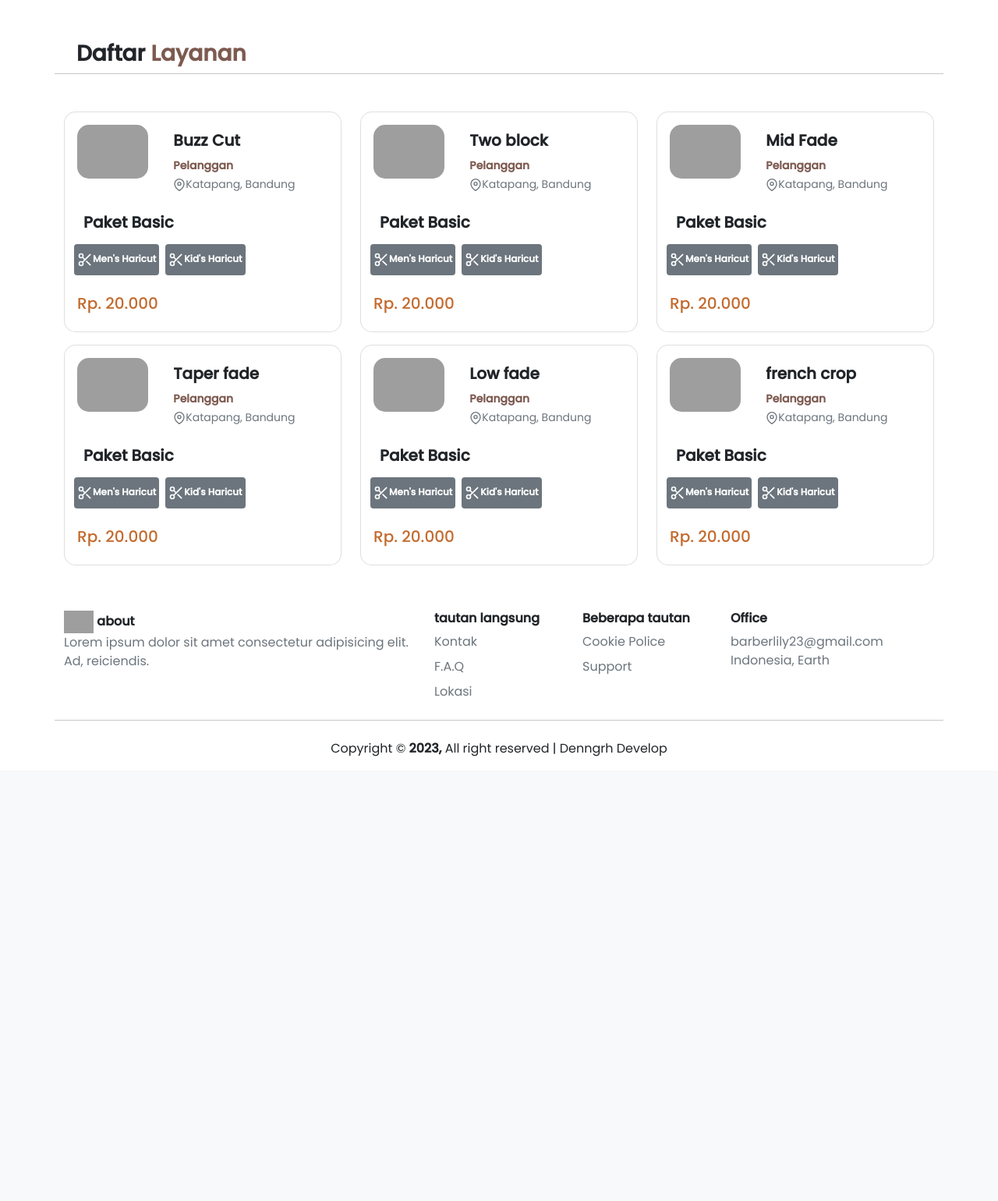
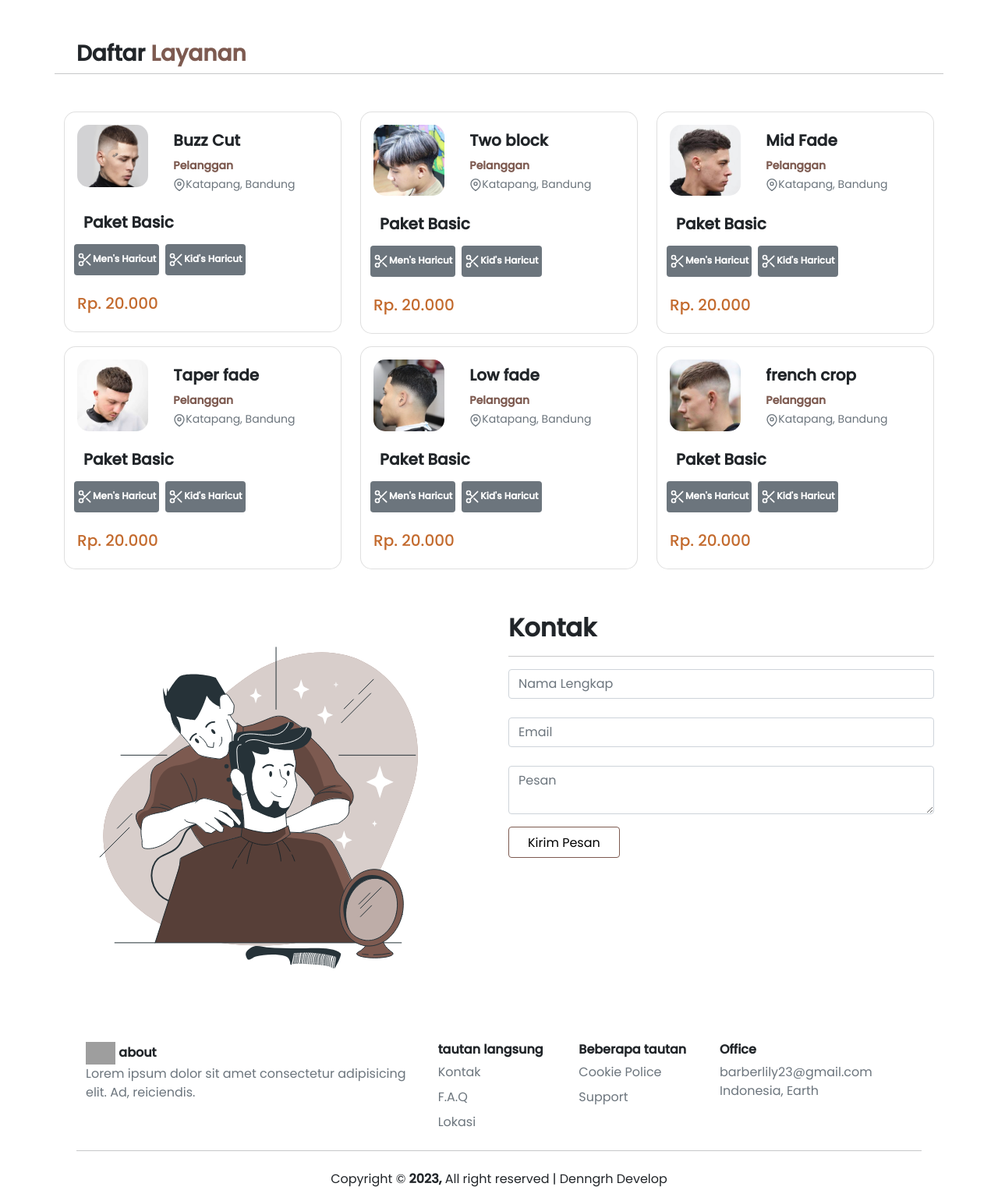
Before and after one commit to Denngrh/Barber-ujikom, a PHP site: page / in a window 1280 px wide. Shown: the part 456-1996 px from the top of the page at 78% size. Before the commit the page ends 1426 px from the top, so only its background shows below. Run offline with PHP 8.4, Linux system fonts and the light colour scheme; grey boxes are pictures that could not be loaded.

Commit message:
update img

```diff
--- a/index.php
+++ b/index.php
@@ -320,6 +320,39 @@
     </section>
     <!-- Service End -->
 
+     <!-- Contact Start -->
+     <span id='contact'></span>
+    <section class="about mt-5 pd-5" id="contact">
+      <div class="container">
+        <div class="row mt-5">
+          <div class="col-md-6">
+            <img src="assets/img/aboutBarber.svg" width="500px" class="img-fluid" alt="contact Image" />
+          </div>
+          <div class="col-md-6">
+            <h2 class="fw-bold">
+             Kontak
+            </h2>
+            <hr>
+            <div class="map-content-9 mt-lg-0 mt-4">
+                    <form action="proses/proses.php"method="post">
+                    <?php if (isset($_GET['info'])) { ?>
+                    <div class="alert alert-success text-center" role="alert">
+                    <?= $_GET['info'] ?>
+                    </div>
+                    <?php } ?>
+                        <div class="twice-two">
+                            <input type="text" class="form-control" name="name" id="name" placeholder="Nama Lengkap" required autocomplete="off"><br>
+                        </div>
+                        <div class="twice-two">
+                            <input type="email" class="form-control" class="form-control" placeholder="Email" required name="email"><br>
+                        </div>
+                        <textarea class="form-control" id="pesan" name="pesan" placeholder="Pesan" required=""></textarea>
+                        <button type="submit" class="btn btn-outline-theme pe-4 ps-4 pt-2 mt-3" name="submit">Kirim Pesan</button>
+                    </form>
+                </div>
+            </div>
+          </div>
+          <!-- Contact End -->
 
         <!-- Footer -->
         <?php include'inc/footer.php'; ?>
```
Also changed, not shown: assets/img/buzz-cut.jpg (added), assets/img/french-crop.jfif (added), assets/img/low-fade.webp (added), assets/img/mid-fade.jfif (added), assets/img/taper-fade.jfif (added), assets/img/two-block.jpg (added).
